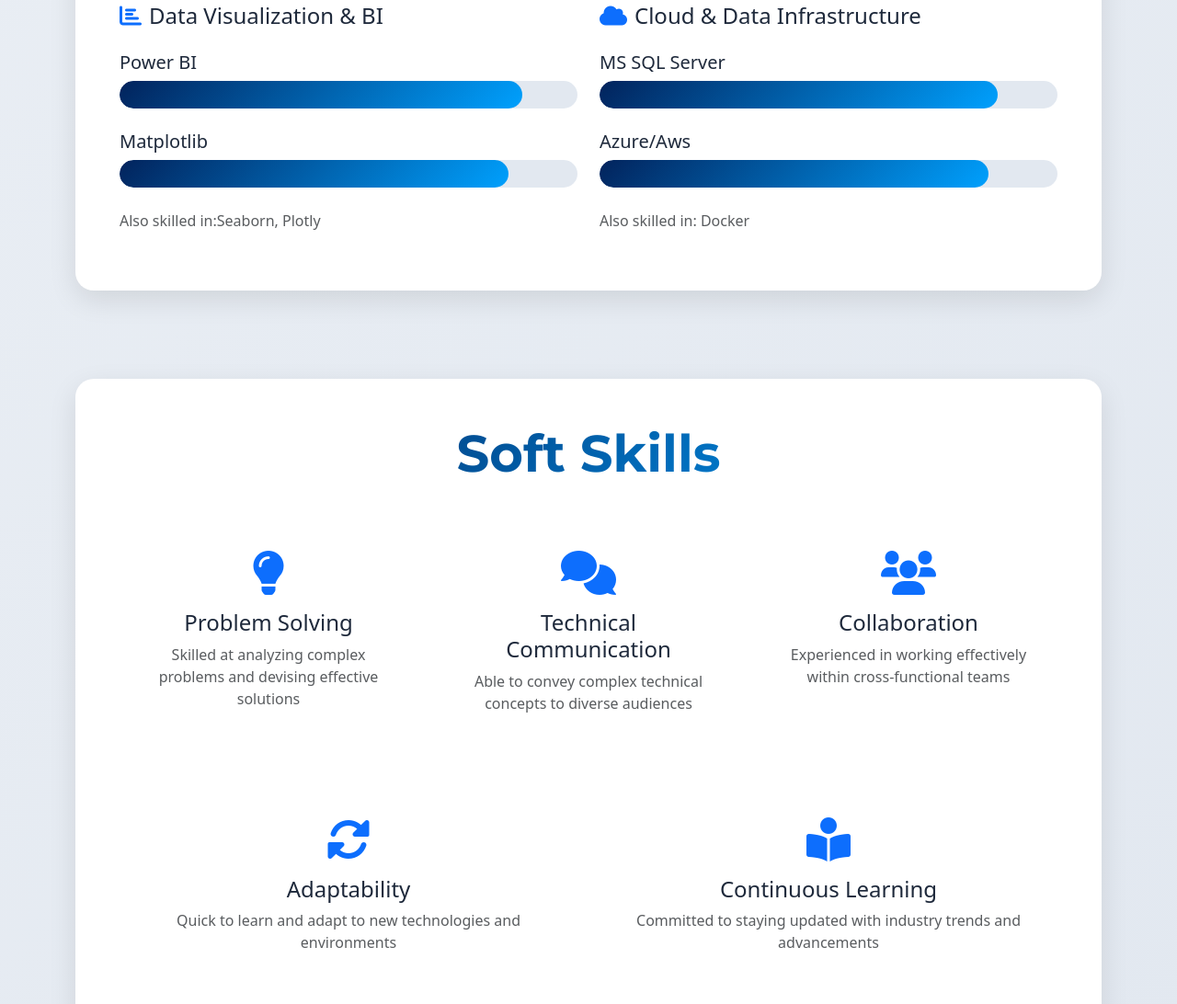
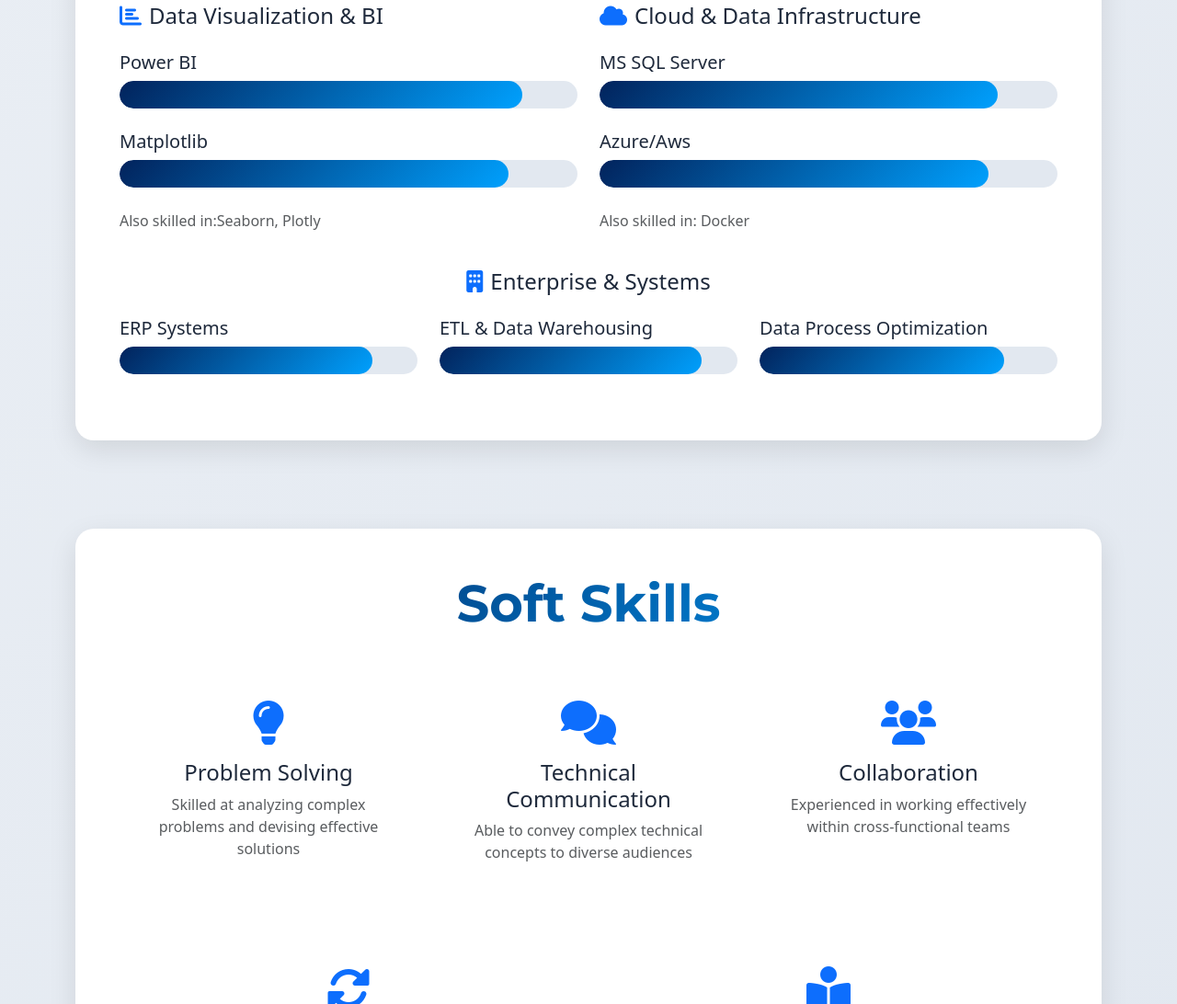
Before and after one commit to MininduT/MininduThilakarathne, a plain HTML site: page index.html in a window 1280 px wide. Shown: the part 6176-7268 px from the top of the page at 92% size. Drawn offline with nearby package versions, Linux system fonts and the light colour scheme.

Commit message:
Update index.html

```diff
--- a/index.html
+++ b/index.html
@@ -714,6 +714,31 @@
                 Also skilled in: Docker
               </p>
             </div>
+            <div class="col-md-12">
+              <h4 class="mb-4 text-center">
+                <i class="fas fa-building text-primary me-2"></i>Enterprise & Systems
+              </h4>
+              <div class="row justify-content-center">
+                <div class="col-md-4 mb-4">
+                  <h5>ERP Systems</h5>
+                  <div class="skill-bar">
+                    <div class="skill-progress" style="width: 85%"></div>
+                  </div>
+                </div>
+                <div class="col-md-4 mb-4">
+                  <h5>ETL & Data Warehousing</h5>
+                  <div class="skill-bar">
+                    <div class="skill-progress" style="width: 88%"></div>
+                  </div>
+                </div>
+                <div class="col-md-4 mb-4">
+                  <h5>Data Process Optimization</h5>
+                  <div class="skill-bar">
+                    <div class="skill-progress" style="width: 82%"></div>
+                  </div>
+                </div>
+              </div>
+            </div>
           </div>
         </div>
       </div>
```
